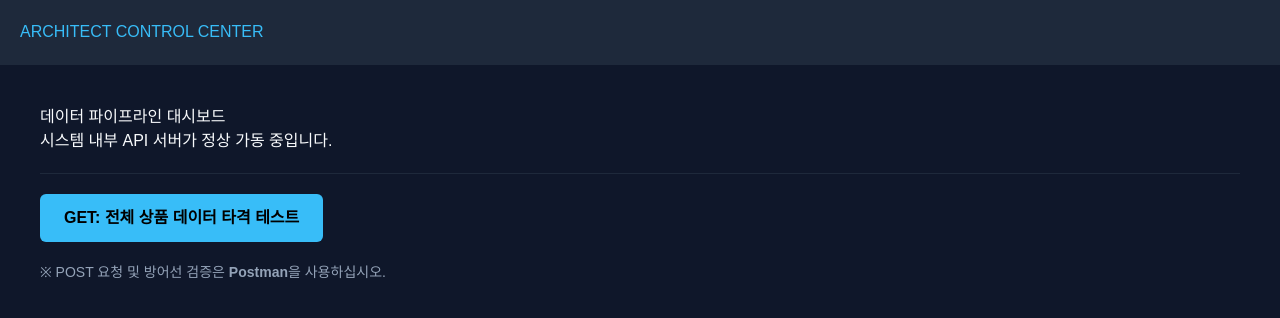
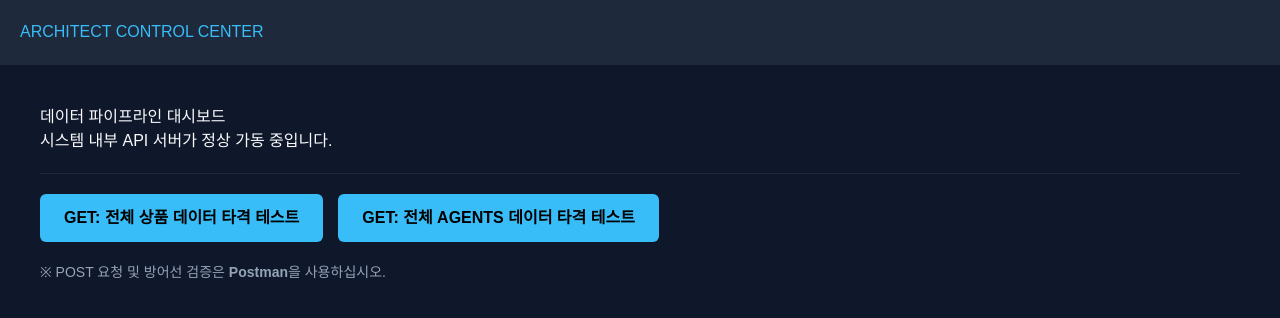
Before and after one commit to yunajoe/nextjs-master-class-part2-inflearn, a Next.js app: page / in a window 1280 px wide. Shown: the top 318 px of the page. Built offline with nearby package versions, Linux system fonts and the light colour scheme.

Commit message:
실습:Route Handlers

```diff
--- /dev/null
+++ b/src/app/api/agents/route.ts
@@ -0,0 +1,42 @@
+import { NextResponse } from "next/server";
+
+interface Data {
+  id: number;
+  name: string;
+  role: string;
+}
+
+const agentsData: Data[] = [
+  { id: 1, name: "CodeReviewBot", role: "코드 리뷰 및 최적화" },
+  { id: 2, name: "DocuSummarizer", role: "긴 문서 요약" },
+];
+
+export async function GET() {
+  console.log("LOG: AGENTS 데이터 조회 요청 수신");
+  return NextResponse.json(agentsData);
+}
+
+export async function POST(request: Request) {
+  console.log("LOG: AGENTS 데이터 생성 요청 수신");
+  try {
+    const bodyData: Partial<Data> = await request.json();
+    if (!bodyData.name || !bodyData.role) {
+      return NextResponse.json(
+        { error: "에이전트 이름 또는 역할 정보가 누락되었습니다." },
+        { status: 400 },
+      );
+    }
+    const newData = {
+      id: agentsData.length + 1,
+      name: bodyData.name,
+      role: bodyData.role,
+    };
+    agentsData.push(newData);
+    return NextResponse.json(newData, { status: 201 });
+  } catch (error) {
+    return NextResponse.json(
+      { error: "서버 내부에서 요청을 처리하지 못했습니다." },
+      { status: 500 },
+    );
+  }
+}
--- a/src/app/page.tsx
+++ b/src/app/page.tsx
@@ -19,6 +19,20 @@ export default function Home() {
         >
           GET: 전체 상품 데이터 타격 테스트
         </a>
+        <a
+          href="/api/agents"
+          target="_blank"
+          style={{
+            padding: "12px 24px",
+            background: "#38bdf8",
+            color: "#000",
+            borderRadius: "6px",
+            textDecoration: "none",
+            fontWeight: "bold",
+          }}
+        >
+          GET: 전체 AGENTS 데이터 타격 테스트
+        </a>
       </div>
       <p style={{ marginTop: "20px", color: "#94a3b8", fontSize: "14px" }}>
         ※ POST 요청 및 방어선 검증은 <b>Postman</b>을 사용하십시오.
```
